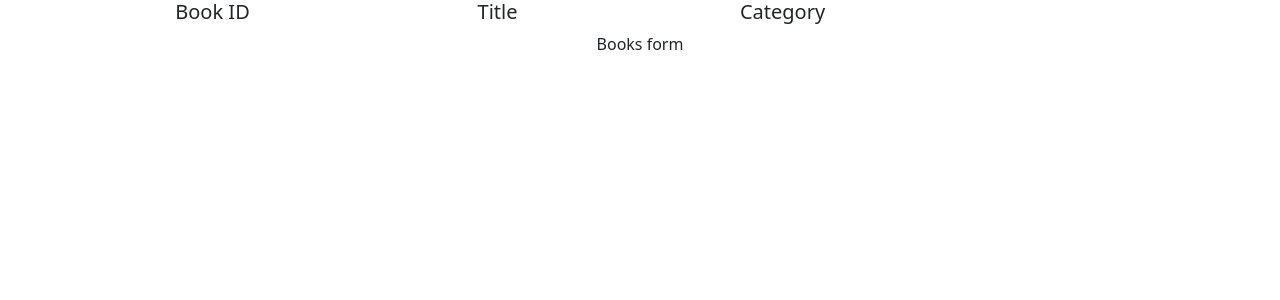
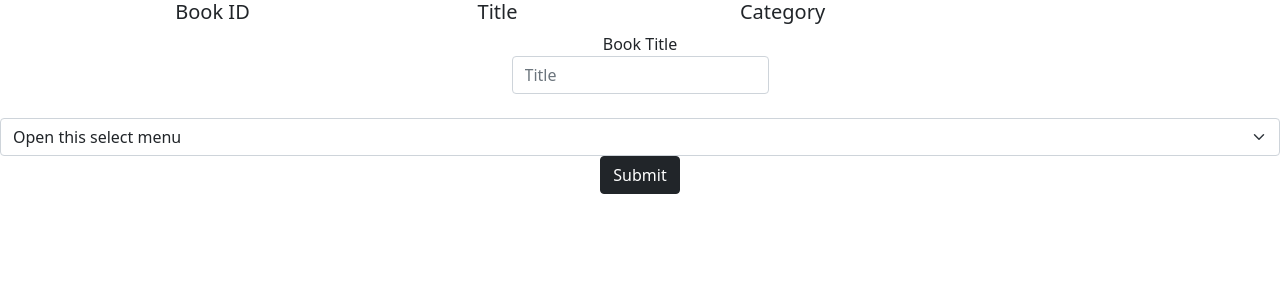
Before and after one commit to SamArsanios/bookstore, a React (Create React App) app: page / in a window 1280 px wide. Shown: the top 300 px of the page. Built offline with nearby package versions, Linux system fonts and the light colour scheme.

Commit message:
Add Book Form

```diff
--- a/src/components/container/BooksForm.js
+++ b/src/components/container/BooksForm.js
@@ -2,7 +2,24 @@
 
 const BooksForm = () => (
   <div>
-    Books form
+    <div className="mb-3">
+      <label htmlFor="exampleFormControlInput1" className="form-label">
+        Book Title
+        <input type="text" className="form-control" id="exampleFormControlInput1" placeholder="Title" />
+      </label>
+    </div>
+
+    <select className="form-select" aria-label="Default select example">
+      <option selected>Open this select menu</option>
+      <option value="1">Action</option>
+      <option value="2">Biography</option>
+      <option value="3">Horror</option>
+      <option value="4">Kids</option>
+      <option value="5">Learning</option>
+      <option value="6">Sci-Fi</option>
+    </select>
+
+    <button type="button" className="btn btn-dark">Submit</button>
   </div>
 );
 
```
